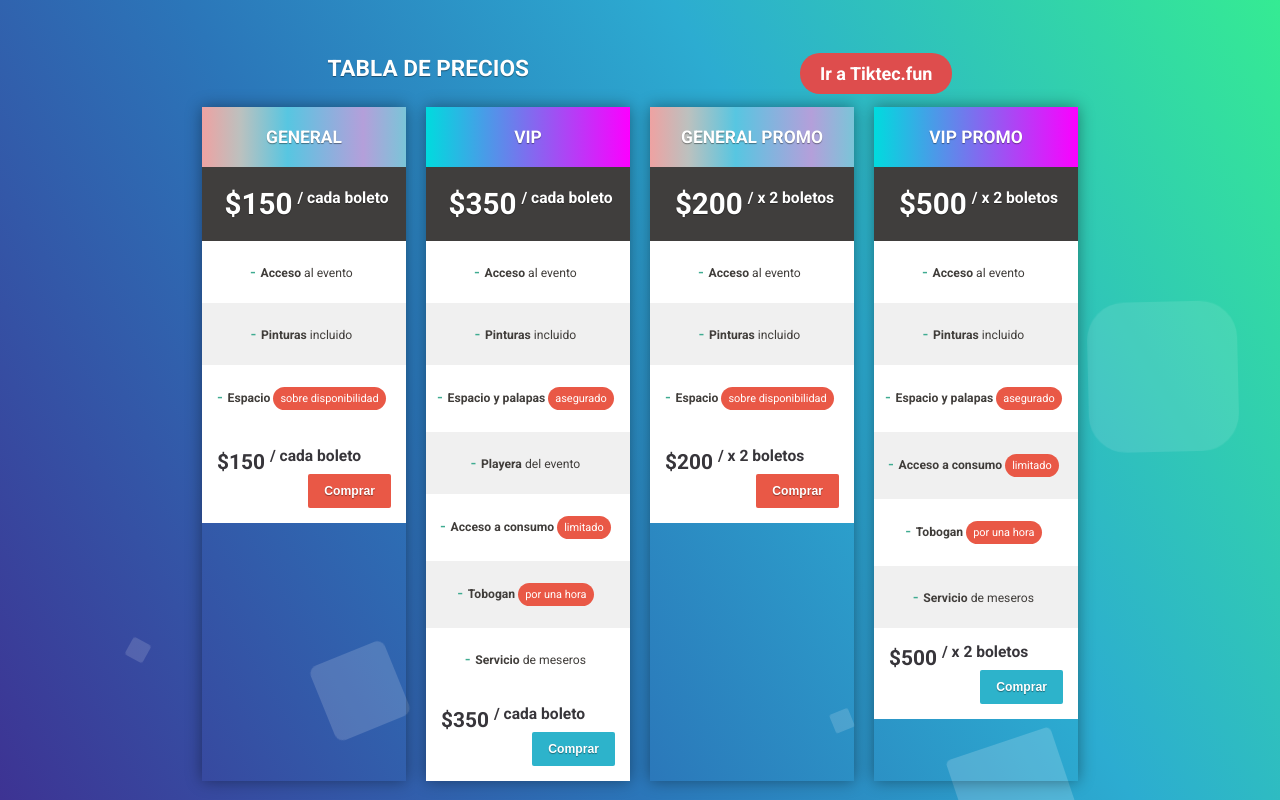
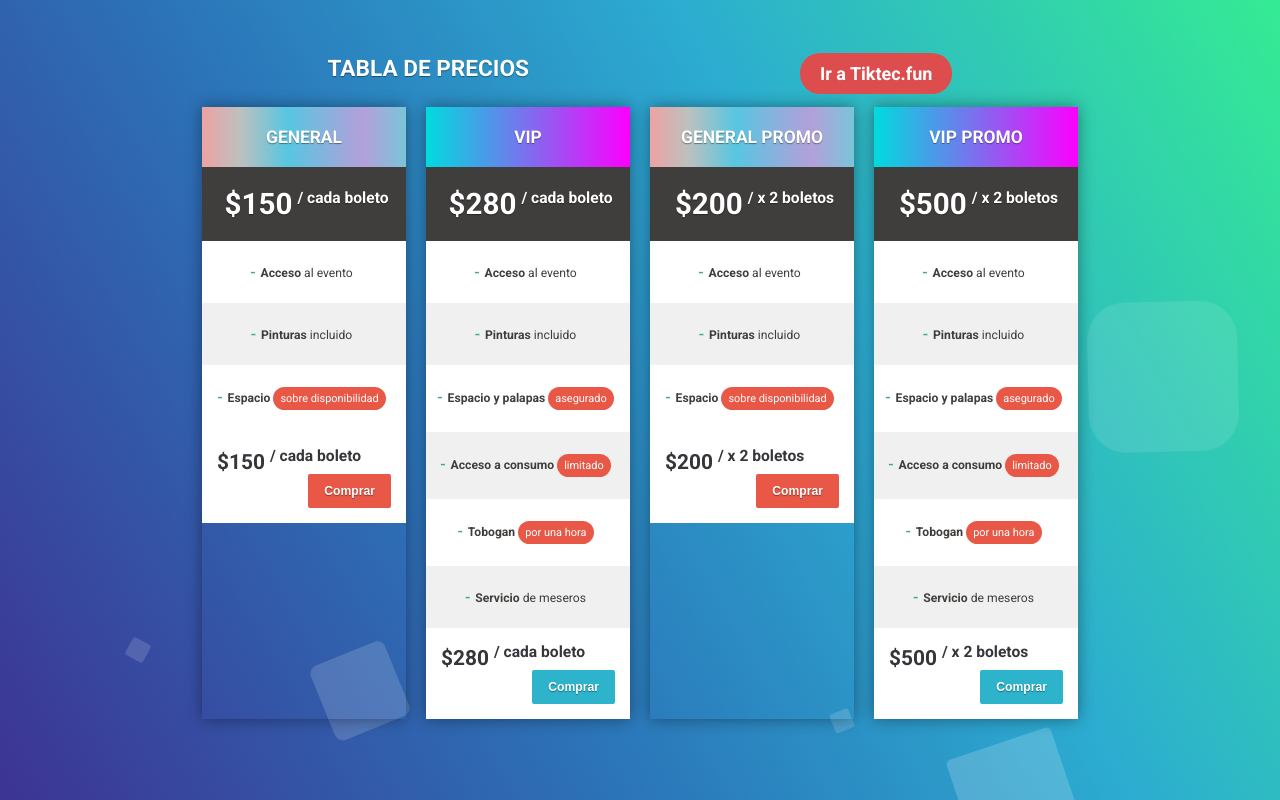
Before and after one commit to arekku17/tictek, a React (Create React App) app: page /boletos in a window 1280 px wide. Shown: the top 800 px of the page. Built offline with nearby package versions, Linux system fonts and the light colour scheme.

Commit message:
cambiar precios

```diff
--- a/src/components/Comprar.jsx
+++ b/src/components/Comprar.jsx
@@ -58,18 +58,17 @@ const Comprar = () => {
 
                     <div className="pricing-table recommended">
                         <h3 className="pricing-title">VIP</h3>
-                        <div className="price">$350<sup>/ cada boleto</sup></div>
+                        <div className="price">$280<sup>/ cada boleto</sup></div>
                         <ul className="table-list">
                             <li>Acceso <span>al evento</span></li>
                             <li>Pinturas <span>incluido</span></li>
                             <li>Espacio y palapas <span className="unlimited">asegurado</span></li>
-                            <li>Playera <span>del evento</span></li>
                             <li>Acceso a consumo <span className="unlimited">limitado</span></li>
                             <li>Tobogan <span className="unlimited">por una hora</span></li>
                             <li>Servicio <span>de meseros</span></li>
                         </ul>
                         <div className="table-buy">
-                            <p>$350<sup>/ cada boleto</sup></p>
+                            <p>$280<sup>/ cada boleto</sup></p>
                             <button onClick={() => abrirModal("VIP")} className="pricing-action">Comprar</button>
                         </div>
                     </div>
```
